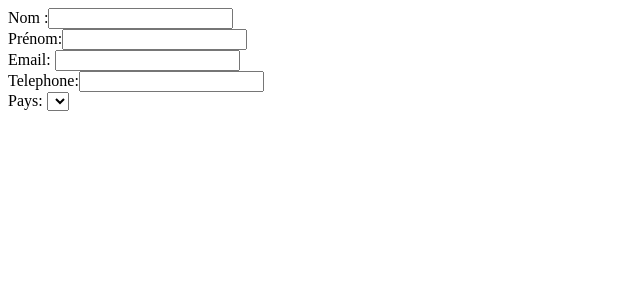
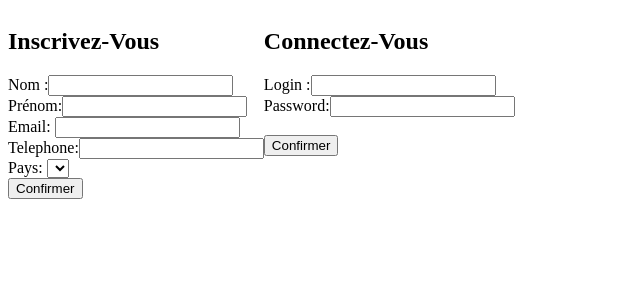
Before and after one commit to karima16/Projet_GestHostel, a PHP site: page /index.php?section=login in a window 1280 px wide. Shown: the top 300 px of the page, without its empty margins (0-640 px from the left). Run offline with PHP 8.4, Linux system fonts and the light colour scheme; lists and menus that the app fills with data are empty.

Commit message:
debut style css login

```diff
--- a/Contents/style.css
+++ b/Contents/style.css
@@ -0,0 +1,8 @@
+.containerLogin{
+    display: flex;
+    flex-direction: row;
+}
+
+.itemLogin{
+    flex-basis: auto;
+}
--- a/Views/Login/login.php
+++ b/Views/Login/login.php
@@ -1,10 +1,26 @@
-<form action=""></form>
-<label for="nom">Nom :</label><input type="text" id="nom" name="nom" value=""><br>
-<label for="prenom">Prénom:</label><input type="text"id="Prenom" name="prenom" =""><br>
-<label for="email">Email:</label> <input type="text" id="email" name="email"><br>
-<label for="text">Telephone:</label><input type="text" id="telephone" name="telephone"><br>
-<label for="text">Pays:</label>
-<select name="Pays" id="pays"></select>
+<div class="containerLogin">
+
+    <form action="">
+    <h2>Inscrivez-Vous</h2>
+    <label for="nom">Nom :</label><input type="text" id="nom" name="nom"><br>
+    <label for="prenom">Prénom:</label><input type="text"id="prenom" name="prenom"><br>
+    <label for="email">Email:</label> <input type="text" id="email" name="email"><br>
+    <label for="telephone">Telephone:</label><input type="text" id="telephone" name="telephone"><br>
+    <label for="pays">Pays:</label>
+    <select name="pays" id="pays"></select>
+    <br>
+    <input type="submit" value ="Confirmer">
+    </form>
+
+    <form action="">
+    <h2>Connectez-Vous</h2>
+    <label for="login">Login :</label><input type="text" id="login" name="login"><br>
+    <label for="password">Password:</label><input type="password"id="password" name="password"><br>
+    <br>
+    <input type="submit" value ="Confirmer">
+    </form>
+
+</div>
 
 <script>
 let uri = "https://restcountries.eu/rest/v2/all";
```
